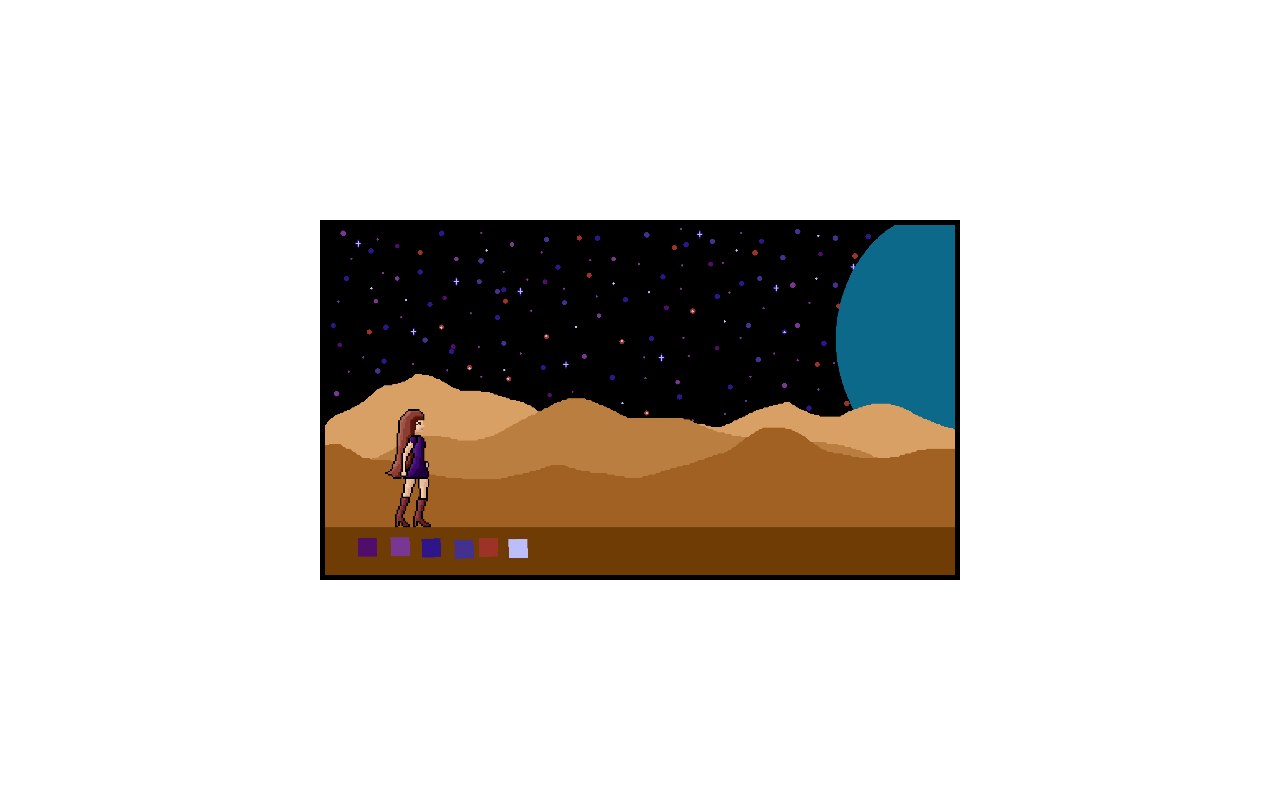
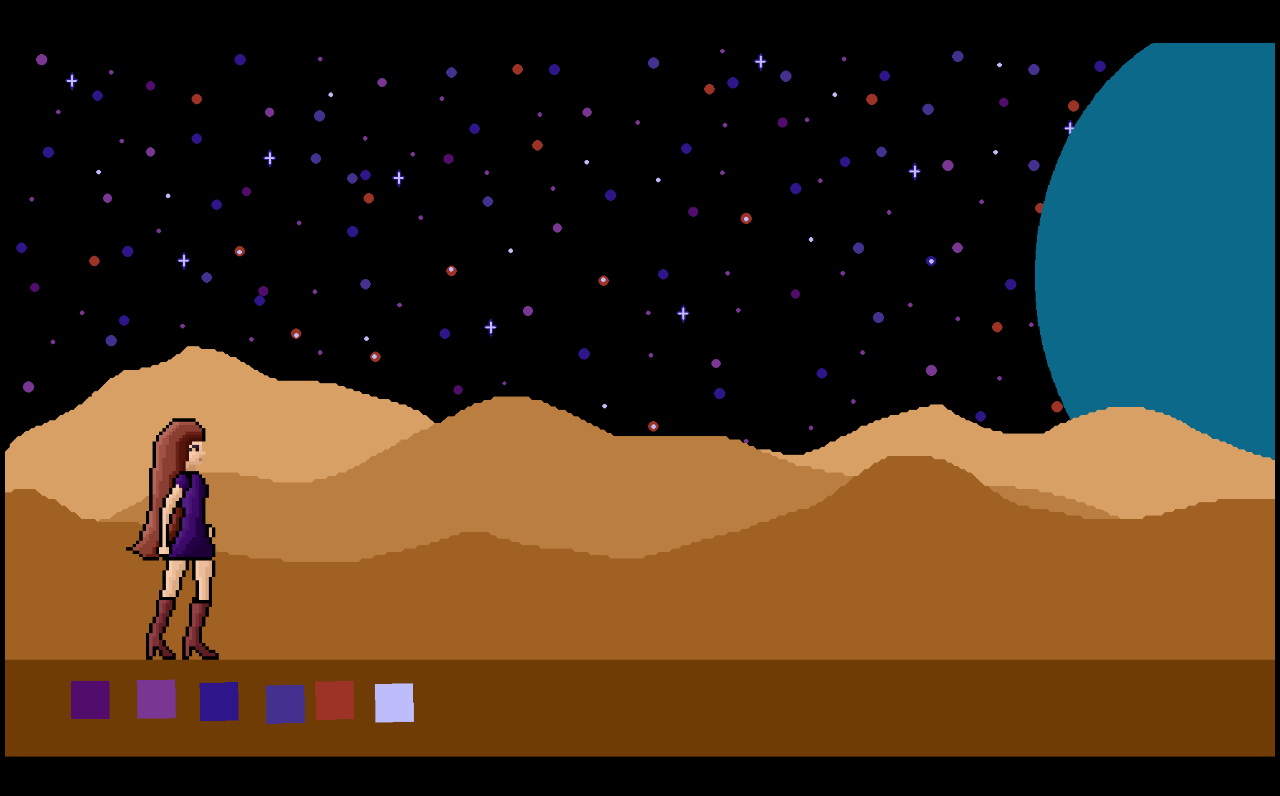
Before and after one commit to julian-deca/screen_size, a plain HTML site: page index.html in a window 1280 px wide. Drawn offline with Linux system fonts and the light colour scheme.

Commit message:
fix aspect ratio bug

```diff
--- a/style.css
+++ b/style.css
@@ -2,11 +2,11 @@
   margin: 0;
   padding: 0;
   box-sizing: border-box;
+  background-color: black;
 }
 #canvas1 {
-  width: 640px;
-  height: 360px;
   position: absolute;
+
   top: 50%;
   left: 50%;
   transform: translate(-50%, -50%);
```
